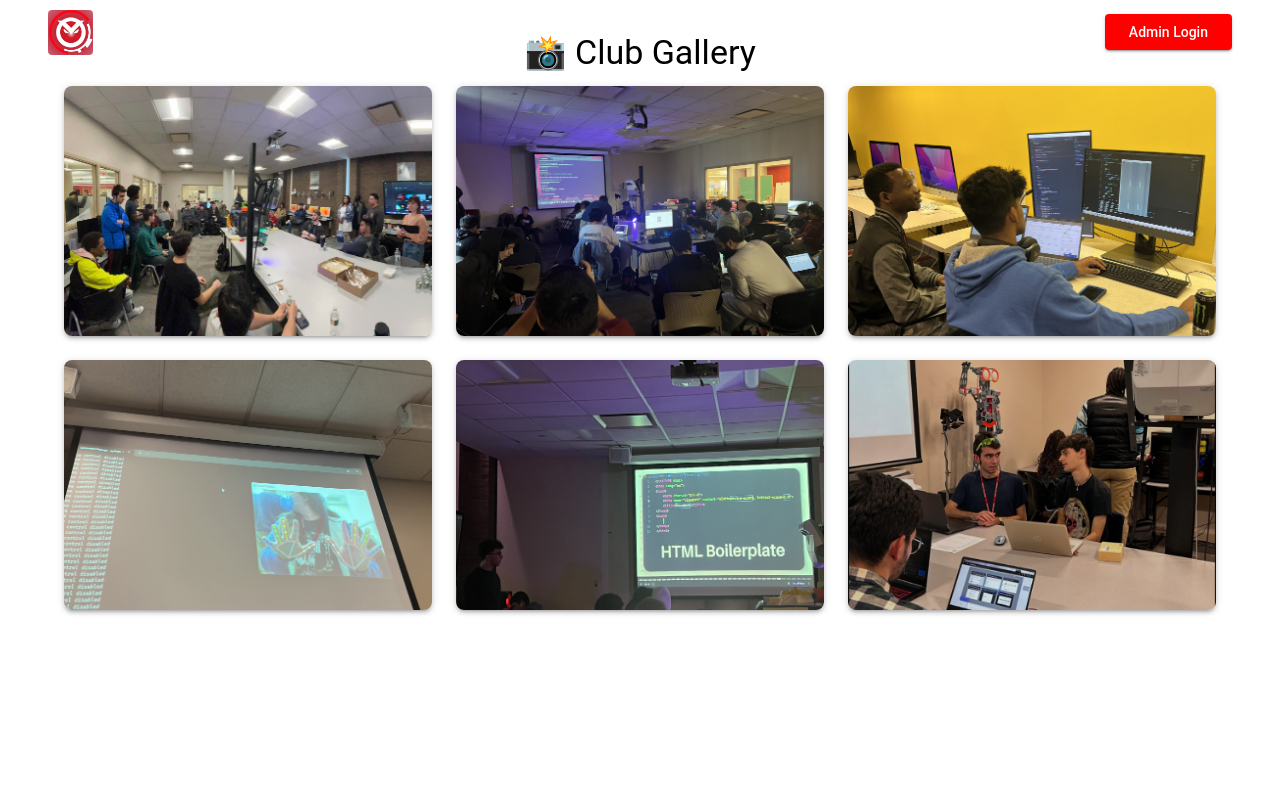
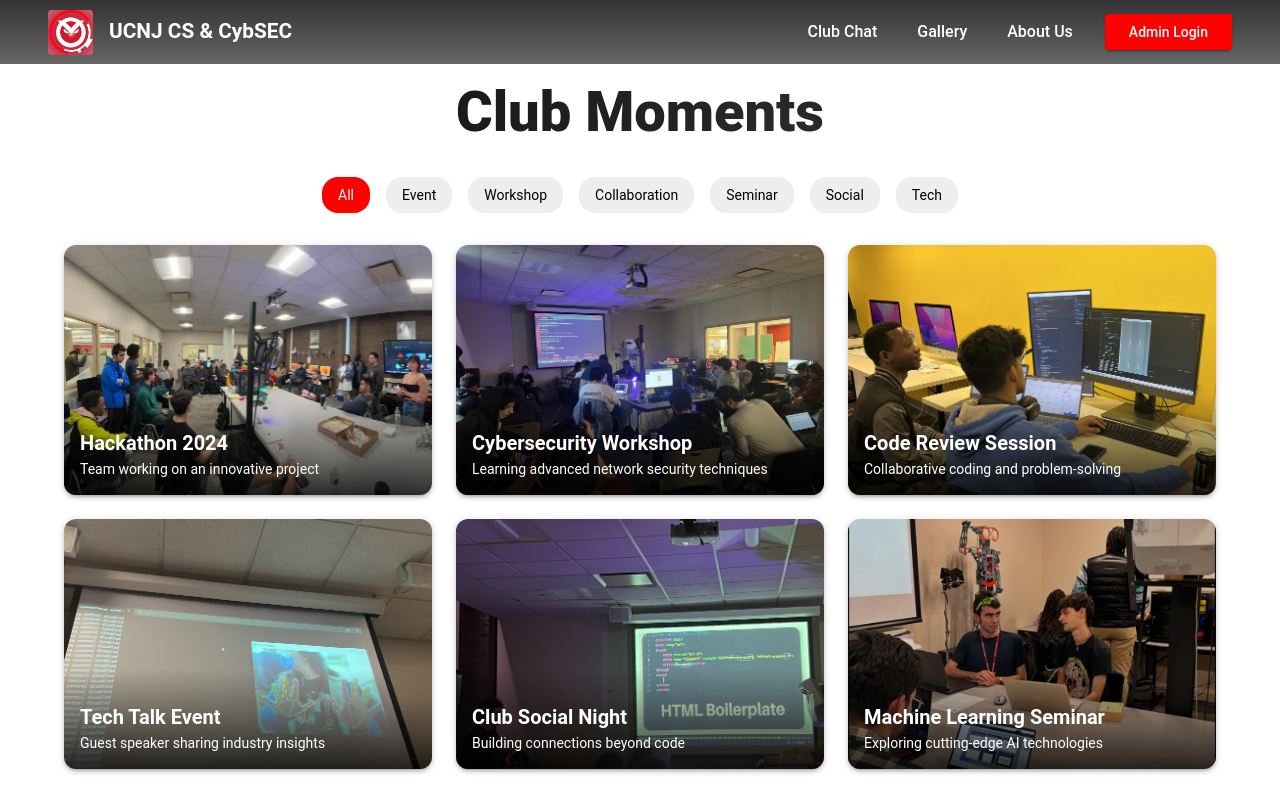
Before and after one commit to Chrisawgey/cs-club-website, a React (Create React App) app: page /gallery in a window 1280 px wide. Built offline with nearby package versions, Linux system fonts and the light colour scheme.

Commit message:
styling the rest of the comonents

```diff
--- a/package.json
+++ b/package.json
@@ -13,6 +13,7 @@
     "emoji-picker-react": "^4.12.0",
     "firebase": "^11.2.0",
     "firebase-tools": "^13.29.1",
+    "framer-motion": "^12.6.0",
     "lucide-react": "^0.483.0",
     "react": "^19.0.0",
     "react-confetti": "^6.4.0",
--- a/src/components/Navbar.js
+++ b/src/components/Navbar.js
@@ -64,10 +64,14 @@ function Navbar() {
     <AppBar
       position="fixed"
       elevation={isScrolled ? 4 : 0}
+      className="main-navbar"
       sx={{
-        background: isScrolled ? 'rgba(255, 255, 255, 0.95)' : 'transparent',
+        background: isScrolled
+          ? 'rgba(10, 10, 10, 0.95)'
+          : 'linear-gradient(to bottom, rgba(0,0,0,0.8), rgba(0,0,0,0.6))',
         backdropFilter: isScrolled ? 'blur(10px)' : 'none',
-        transition: 'all 0.3s ease'
+        transition: 'all 0.3s ease',
+        zIndex: 1200
       }}
     >
       <Container maxWidth="xl">
@@ -77,7 +81,7 @@ function Navbar() {
             display: 'flex',
             alignItems: 'center',
             textDecoration: 'none',
-            color: isScrolled ? 'text.primary' : 'white'
+            color: 'white'
           }}>
             <Box
               component="img"
@@ -95,7 +99,7 @@ function Navbar() {
               sx={{
                 fontWeight: 700,
                 fontSize: { xs: '1.1rem', sm: '1.3rem' },
-                color: isScrolled ? 'text.primary' : 'white'
+                color: 'white'
               }}
             >
               UCNJ CS & CybSEC
@@ -110,7 +114,7 @@ function Navbar() {
                 component={Link}
                 to={item.path}
                 sx={{
-                  color: isScrolled ? 'text.primary' : 'white',
+                  color: 'white',
                   fontSize: '1rem',
                   textTransform: 'none',
                   position: 'relative',
@@ -139,7 +143,7 @@ function Navbar() {
                 <Button
                   onClick={handleMenuOpen}
                   sx={{
-                    color: isScrolled ? 'text.primary' : 'white',
+                    color: 'white',
                     textTransform: 'none'
                   }}
                 >
@@ -198,16 +202,16 @@ function Navbar() {
 
           {/* Mobile Menu Button */}
           <IconButton
-            color={isScrolled ? 'inherit' : 'default'}
+            color="default"
             aria-label="open drawer"
             edge="start"
             onClick={handleDrawerToggle}
             sx={{
               display: { md: 'none' },
-              color: isScrolled ? 'text.primary' : 'white'
+              color: 'white'
             }}
           >
-            <MenuIcon />
+            <MenuIcon color="white" />
           </IconButton>
         </Toolbar>
       </Container>
--- a/src/pages/Gallery.js
+++ b/src/pages/Gallery.js
@@ -1,38 +1,286 @@
-import React from 'react';
-import { Container, Typography, Grid, Card, CardMedia, Zoom } from '@mui/material';
+import React, { useState } from 'react';
+import {
+  Container,
+  Typography,
+  Grid,
+  Card,
+  CardMedia,
+  Box,
+  Dialog,
+  DialogContent,
+  IconButton,
+  useMediaQuery,
+  useTheme
+} from '@mui/material';
+import { motion, AnimatePresence } from 'framer-motion';
+import CloseIcon from '@mui/icons-material/Close';
 
 // ✅ Use images from `public/images/` folder
-const images = [
-  "/images/pic1.jpg",
-  "/images/pic2.jpg",
-  "/images/pic3.jpg",
-  "/images/pic4.jpg",
-  "/images/pic5.jpg",
-  "/images/pic6.png",
+const galleryImages = [
+  {
+    src: "/images/pic1.jpg",
+    title: "Hackathon 2024",
+    description: "Team working on an innovative project",
+    category: "Event"
+  },
+  {
+    src: "/images/pic2.jpg",
+    title: "Cybersecurity Workshop",
+    description: "Learning advanced network security techniques",
+    category: "Workshop"
+  },
+  {
+    src: "/images/pic3.jpg",
+    title: "Code Review Session",
+    description: "Collaborative coding and problem-solving",
+    category: "Collaboration"
+  },
+  {
+    src: "/images/pic4.jpg",
+    title: "Tech Talk Event",
+    description: "Guest speaker sharing industry insights",
+    category: "Seminar"
+  },
+  {
+    src: "/images/pic5.jpg",
+    title: "Club Social Night",
+    description: "Building connections beyond code",
+    category: "Social"
+  },
+  {
+    src: "/images/pic6.png",
+    title: "Machine Learning Seminar",
+    description: "Exploring cutting-edge AI technologies",
+    category: "Tech"
+  }
 ];
 
 function Gallery() {
+  const [selectedImage, setSelectedImage] = useState(null);
+  const [filter, setFilter] = useState('All');
+  const theme = useTheme();
+  const isMobile = useMediaQuery(theme.breakpoints.down('sm'));
+
+  const handleImageClick = (image) => {
+    setSelectedImage(image);
+  };
+
+  const handleCloseModal = () => {
+    setSelectedImage(null);
+  };
+
+  const categories = ['All', ...new Set(galleryImages.map(img => img.category))];
+
+  const filteredImages = filter === 'All'
+    ? galleryImages
+    : galleryImages.filter(img => img.category === filter);
+
   return (
-    <Container maxWidth="lg" sx={{ py: 4, pt: { xs: 8, sm: 4 } }}>
-      <Typography variant="h4" gutterBottom textAlign="center">
-        📸 Club Gallery
+    <Container
+      maxWidth="lg"
+      sx={{
+        py: 4,
+        pt: { xs: 16, sm: 12, md: 10 }, // Increased top padding
+        minHeight: '100vh'
+      }}
+    >
+      {/* Header with Gradient and Subtle Animation */}
+      <motion.div
+        initial={{ opacity: 0, y: 50 }}
+        animate={{ opacity: 1, y: 0 }}
+        transition={{ duration: 0.6 }}
+      >
+        <Typography
+          variant="h3"
+          gutterBottom
+          textAlign="center"
+          sx={{
+            background: 'linear-gradient(90deg, #0a0a0a, #3a3a3a, #0a0a0a)',
+            WebkitBackgroundClip: 'text',
+            color: 'transparent',
+            fontWeight: 800,
+            mb: 4,
+            fontSize: { xs: '2.5rem', sm: '3.5rem' },
+            backgroundSize: '200% auto',
+            animation: 'shine 3s linear infinite'
+          }}
+        >
+          Club Moments
         </Typography>
+
+        {/* Category Filters */}
+        <Box
+          sx={{
+            display: 'flex',
+            justifyContent: 'center',
+            flexWrap: 'wrap',
+            gap: 2,
+            mb: 4
+          }}
+        >
+          {categories.map((category) => (
+            <motion.div
+              key={category}
+              whileHover={{ scale: 1.05 }}
+              whileTap={{ scale: 0.95 }}
+            >
+              <Box
+                onClick={() => setFilter(category)}
+                sx={{
+                  px: 2,
+                  py: 1,
+                  borderRadius: 4,
+                  bgcolor: filter === category ? 'primary.main' : 'grey.200',
+                  color: filter === category ? 'white' : 'text.primary',
+                  cursor: 'pointer',
+                  transition: 'all 0.3s ease',
+                  '&:hover': {
+                    bgcolor: filter === category ? 'primary.dark' : 'grey.300'
+                  }
+                }}
+              >
+                <Typography variant="body2">{category}</Typography>
+              </Box>
+            </motion.div>
+          ))}
+        </Box>
+      </motion.div>
+
+      {/* Gallery Grid */}
+      <AnimatePresence>
         <Grid container spacing={3}>
-        {images.map((image, index) => (
-          <Grid item xs={12} sm={6} md={4} key={index}>
-            <Zoom in={true} style={{ transitionDelay: `${index * 200}ms` }}>
-              <Card sx={{ borderRadius: 2, overflow: "hidden", boxShadow: 3 }}>
+          {filteredImages.map((image, index) => (
+            <Grid item xs={12} sm={6} md={4} key={image.src}>
+              <motion.div
+                initial={{ opacity: 0, scale: 0.9 }}
+                animate={{ opacity: 1, scale: 1 }}
+                exit={{ opacity: 0, scale: 0.9 }}
+                transition={{
+                  duration: 0.3,
+                  delay: index * 0.1
+                }}
+              >
+                <Card
+                  sx={{
+                    borderRadius: 3,
+                    overflow: "hidden",
+                    boxShadow: 3,
+                    position: 'relative',
+                    transform: 'perspective(1000px)',
+                    transition: 'all 0.3s ease',
+                    '&:hover': {
+                      transform: 'perspective(1000px) translateZ(20px)',
+                      boxShadow: 6
+                    }
+                  }}
+                  onClick={() => handleImageClick(image)}
+                >
+                  <Box sx={{ position: 'relative', overflow: 'hidden' }}>
                     <CardMedia
                       component="img"
-                  image={image}
-                  alt={`Gallery Image ${index + 1}`}
-                  sx={{ width: "100%", height: 250, objectFit: "cover" }}
+                      image={image.src}
+                      alt={image.title}
+                      sx={{
+                        width: "100%",
+                        height: 250,
+                        objectFit: "cover",
+                        transition: 'transform 0.3s ease',
+                        '&:hover': {
+                          transform: 'scale(1.1)'
+                        }
+                      }}
                     />
+                    <Box
+                      sx={{
+                        position: 'absolute',
+                        bottom: 0,
+                        left: 0,
+                        right: 0,
+                        background: 'linear-gradient(to top, rgba(0,0,0,0.8), rgba(0,0,0,0))',
+                        color: 'white',
+                        p: 2,
+                        pt: 4
+                      }}
+                    >
+                      <Typography variant="h6" noWrap sx={{ fontWeight: 600 }}>
+                        {image.title}
+                      </Typography>
+                      <Typography variant="body2" noWrap>
+                        {image.description}
+                      </Typography>
+                    </Box>
+                  </Box>
                 </Card>
-            </Zoom>
+              </motion.div>
             </Grid>
           ))}
         </Grid>
+      </AnimatePresence>
+
+      {/* Image Modal */}
+      <Dialog
+        open={!!selectedImage}
+        onClose={handleCloseModal}
+        maxWidth="md"
+        fullWidth
+      >
+        <DialogContent
+          sx={{
+            position: 'relative',
+            p: 0,
+            display: 'flex',
+            flexDirection: 'column',
+            backgroundColor: 'rgba(0,0,0,0.9)'
+          }}
+        >
+          <IconButton
+            aria-label="close"
+            onClick={handleCloseModal}
+            sx={{
+              position: 'absolute',
+              right: 8,
+              top: 8,
+              color: 'white',
+              zIndex: 1,
+              bgcolor: 'rgba(255,255,255,0.2)',
+              '&:hover': {
+                bgcolor: 'rgba(255,255,255,0.3)'
+              }
+            }}
+          >
+            <CloseIcon />
+          </IconButton>
+
+          {selectedImage && (
+            <>
+              <img
+                src={selectedImage.src}
+                alt={selectedImage.title}
+                style={{
+                  width: '100%',
+                  maxHeight: '70vh',
+                  objectFit: 'contain'
+                }}
+              />
+              <Box
+                sx={{
+                  p: 3,
+                  bgcolor: 'rgba(0,0,0,0.7)',
+                  color: 'white',
+                  textAlign: 'center'
+                }}
+              >
+                <Typography variant="h5" sx={{ color: 'white', mb: 1 }}>
+                  {selectedImage.title}
+                </Typography>
+                <Typography variant="body1" sx={{ color: 'rgba(255,255,255,0.8)' }}>
+                  {selectedImage.description}
+                </Typography>
+              </Box>
+            </>
+          )}
+        </DialogContent>
+      </Dialog>
     </Container>
   );
 }
```
Also changed, not shown: src/pages/AboutUs.js (+158 -52 lines), src/pages/ClubChat.js (+5 -2 lines), 1 other file (tests, documents, lock files or other folders). Lines whose indentation alone changed are shown as unchanged.
